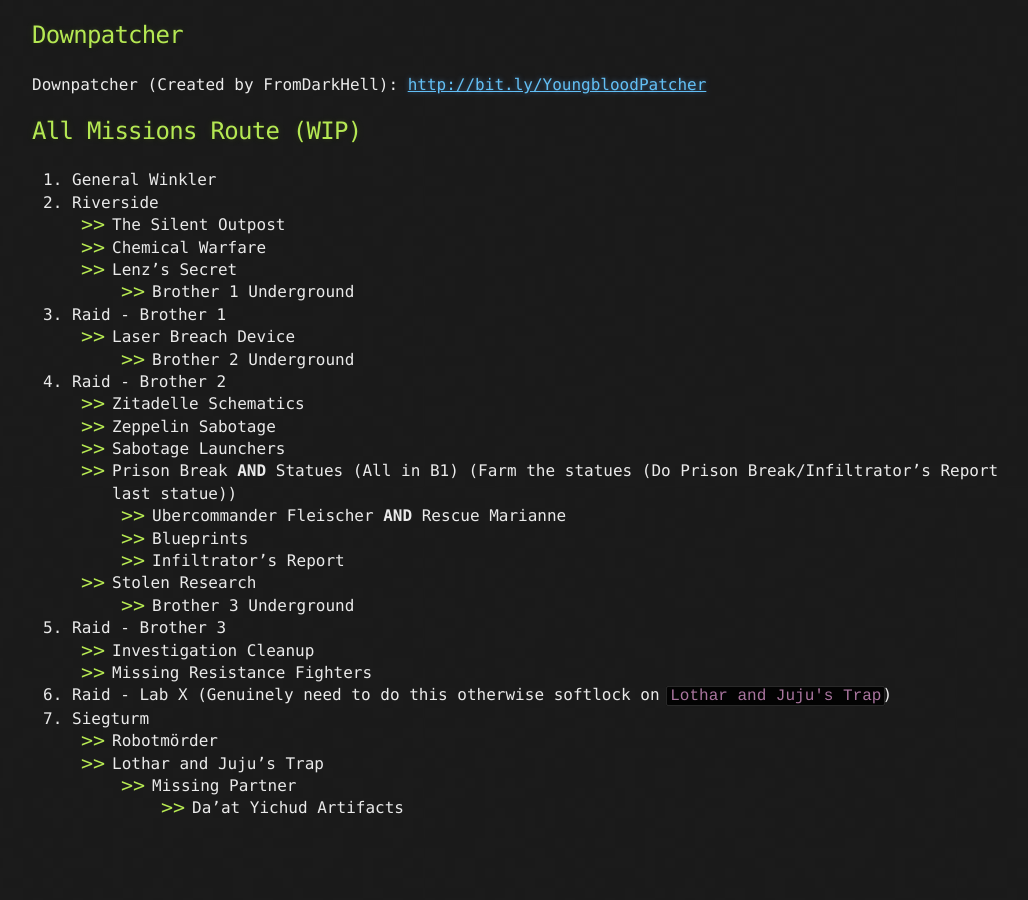
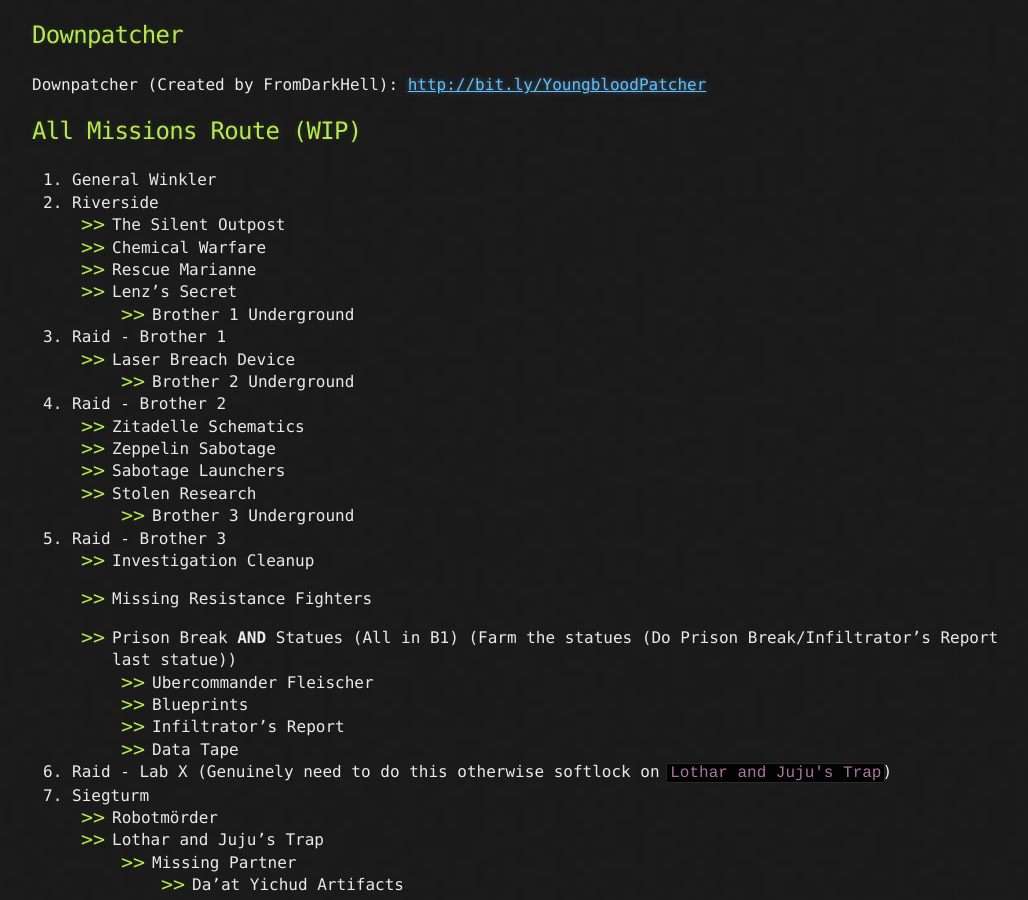
Before and after one commit to FromDarkHell/FromDarkHell.github.io, a Jekyll site: the page built from _posts/gameInfo/2019-8-13-Wolfenstein-Youngblood.md, in a window 1280 px wide and 900 px high, scrolled down 2173 px. Shown: the whole window, without its empty margins (108-1136 px from the left). Built offline with Jekyll 4.4.1, drawn with Linux system fonts in a browser that asks for light colours; before the commit the page ends 3013 px from its top, so only the background shows below that.

Commit message:
Gotstststs fix it up maybe

```diff
--- a/_posts/gameInfo/2019-8-13-Wolfenstein-Youngblood.md
+++ b/_posts/gameInfo/2019-8-13-Wolfenstein-Youngblood.md
@@ -95,15 +96,17 @@ Downpatcher (Created by FromDarkHell): [http://bit.ly/YoungbloodPatcher](http://
    - Zitadelle Schematics
    - Zeppelin Sabotage
    - Sabotage Launchers
-   - Prison Break **AND** Statues (All in B1) (Farm the statues (Do Prison Break/Infiltrator's Report last statue))
-      * Ubercommander Fleischer **AND** Rescue Marianne
-      * Blueprints
-      * Infiltrator's Report
    - Stolen Research
       * Brother 3 Underground
 5. Raid - Brother 3
    - Investigation Cleanup
    - Missing Resistance Fighters
+
+   - Prison Break **AND** Statues (All in B1) (Farm the statues (Do Prison Break/Infiltrator's Report last statue))
+      * Ubercommander Fleischer
+      * Blueprints
+      * Infiltrator's Report
+      * Data Tape
 6. Raid - Lab X (Genuinely need to do this otherwise softlock on `Lothar and Juju's Trap`)
 7. Siegturm
    - Robotmörder
```
Also changed, not shown: other parts of _posts/gameInfo/2019-8-13-Wolfenstein-Youngblood.md (+1 -0 lines).
